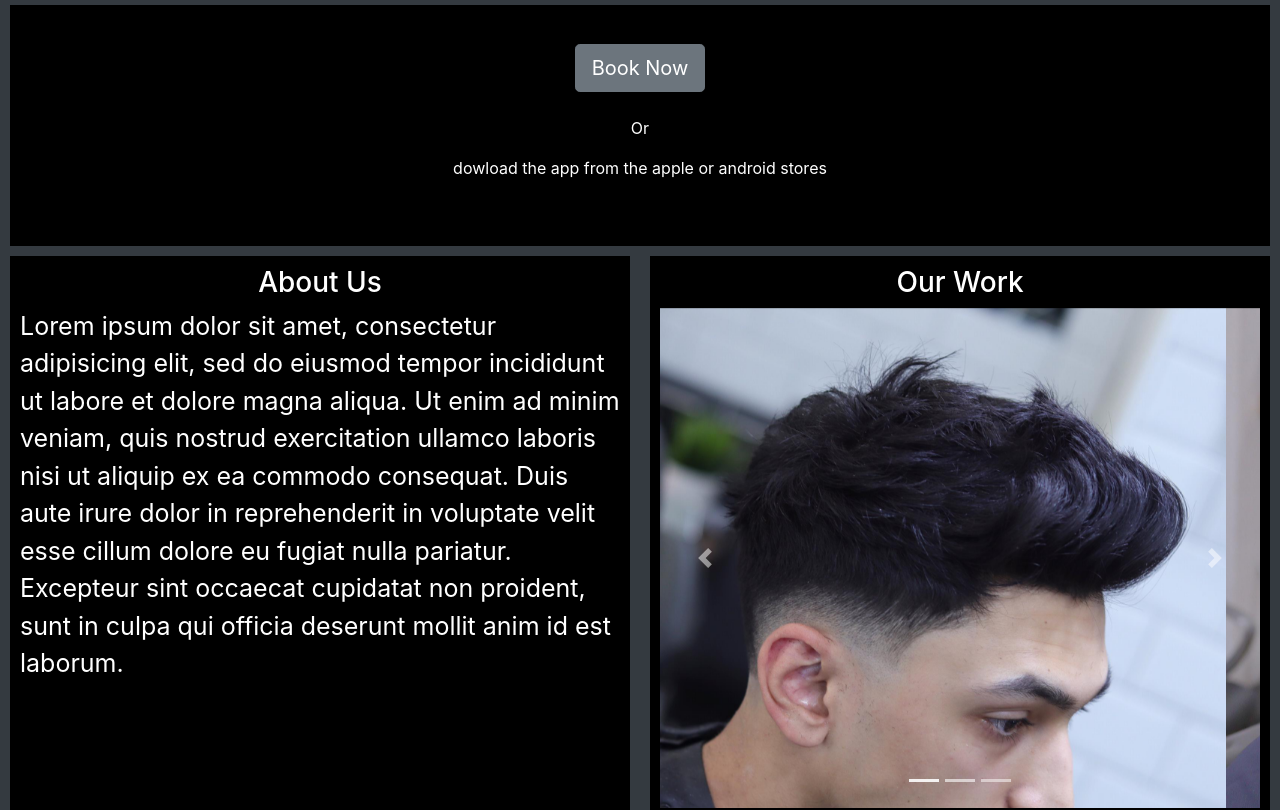
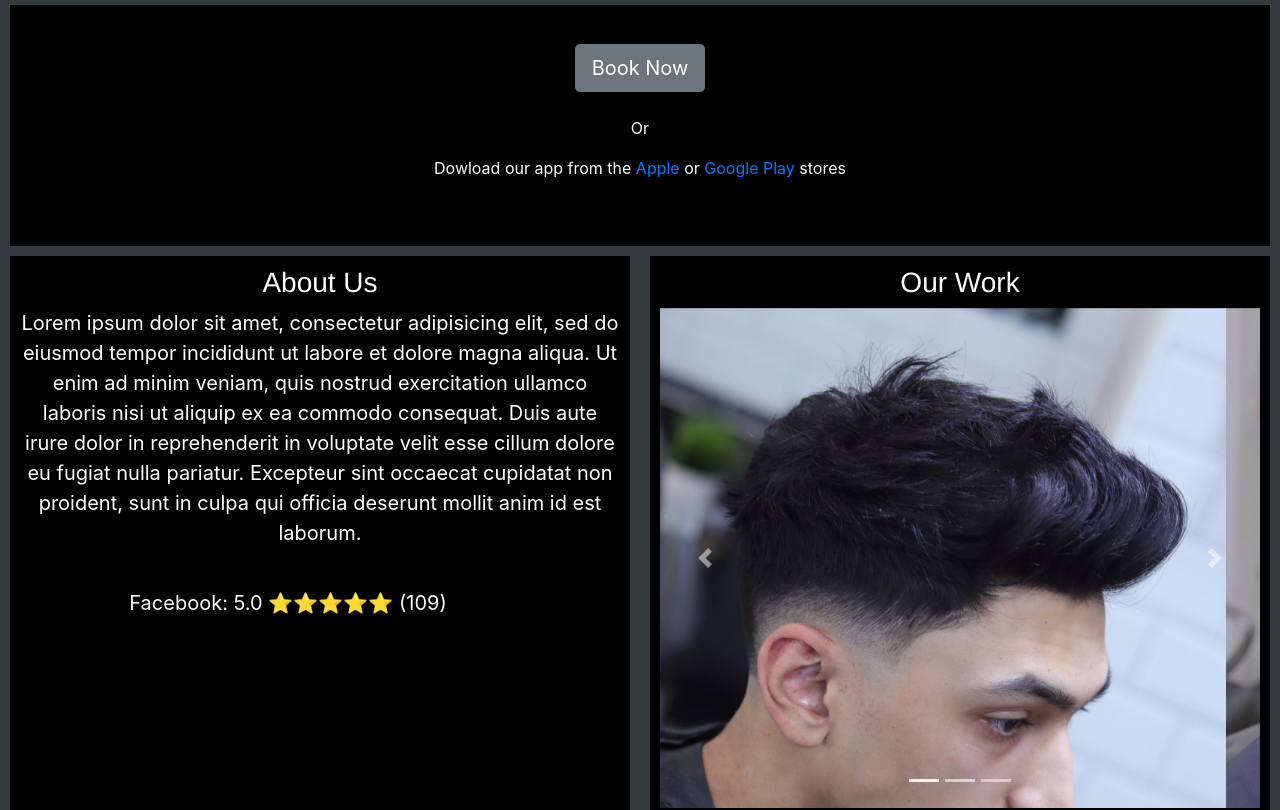
Before and after one commit to Richie-1876/raindogs, a plain HTML site: page index.html in a window 1280 px wide. Shown: the part 166-976 px from the top of the page. Drawn offline with nearby package versions, Linux system fonts and the light colour scheme.

Commit message:
reviews section added

```diff
--- a/index.html
+++ b/index.html
@@ -69,7 +69,7 @@
       <br>
       <p>Or</p>
 
-      <p>dowload the app from the apple or android stores</p>
+      <p>Dowload our app from the <a href="https://apps.apple.com/gb/app/rain-dogs-society/id1208963348" target="_blank">Apple</a> or <a href="https://play.google.com/store/apps/details?id=com.app_raindogssociety.layout" target="_blank">Google Play</a> stores</p>
     </div>
 
 
@@ -80,6 +80,28 @@
       <h3>About Us</h3>
       <p>Lorem ipsum dolor sit amet, consectetur adipisicing elit, sed do eiusmod tempor incididunt ut labore et dolore magna aliqua. Ut enim ad minim veniam, quis nostrud exercitation ullamco laboris nisi ut aliquip ex ea commodo consequat. Duis
         aute irure dolor in reprehenderit in voluptate velit esse cillum dolore eu fugiat nulla pariatur. Excepteur sint occaecat cupidatat non proident, sunt in culpa qui officia deserunt mollit anim id est laborum.</p>
+        <div class="container">
+    <div id="carouselContent" class="carousel slide" data-ride="carousel">
+        <div class="carousel-inner" role="listbox">
+            <div class="carousel-item active text-center p-4">
+                 <p>Facebook: 5.0 &#11088;&#11088;&#11088;&#11088;&#11088; (109)</p>
+            </div>
+            <div class="carousel-item text-center p-4">
+
+                <p>Fresha: 5.0 &#11088;&#11088;&#11088;&#11088;&#11088; (499)</p>
+            </div>
+            <div class="carousel-item text-center p-4">
+                 <p>Dillon O R: 5.0 &#11088;&#11088;&#11088;&#11088;&#11088;<br> "Quite simply the best haircut i've had in years"</p>
+            </div>
+            <div class="carousel-item text-center p-4">
+                 <p>Andrew Peters: 5.0 &#11088;&#11088;&#11088;&#11088;&#11088;<br> "Very professional and cut exactly how I asked for it with great care"</p>
+            </div>
+            <div class="carousel-item text-center p-4">
+                 <p>Rory Wilkinson: 5.0 &#11088;&#11088;&#11088;&#11088;&#11088;<br> "One of the best haircuts in Glasgow without a doubt. Cheers Kevin"</p>
+            </div>
+        </div>
+    </div>
+</div>
     </div>
 
 
--- a/style.css
+++ b/style.css
@@ -15,6 +15,12 @@ span:hover {
 main {
   padding-top: 100px;
   background-color: rgb(0,0,0);
+}
+h3 {
+  font-family: helvetica;
+}
+.container {
+  max-height: 200px;
 }
 
 #logo-left {
@@ -111,8 +117,7 @@ main {
   background-size: cover; */
 }
 .about-us p {
-  font-size: 25px;
-  text-align: left;
+  font-size: 20px;
 }
 
 .Gallery {
```
